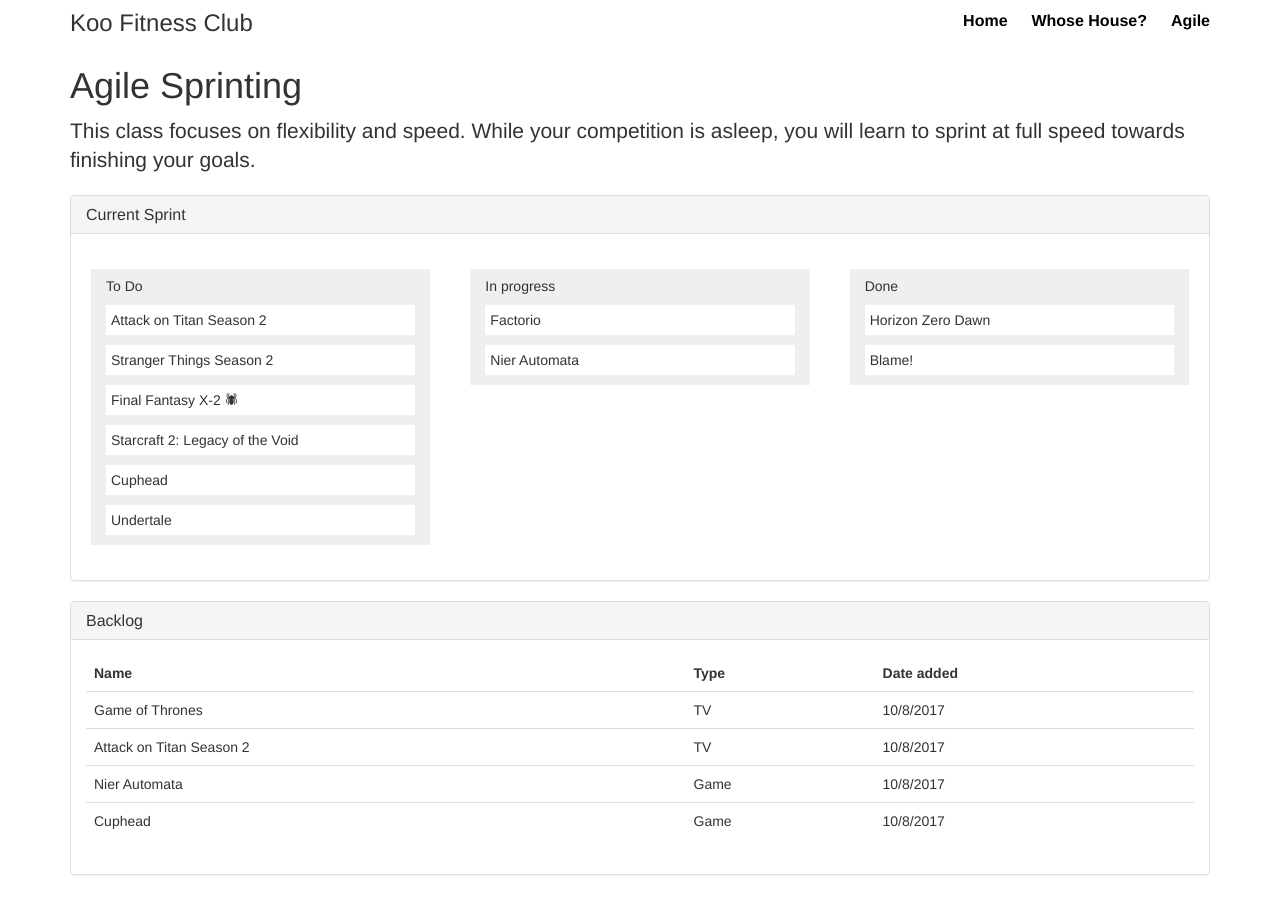
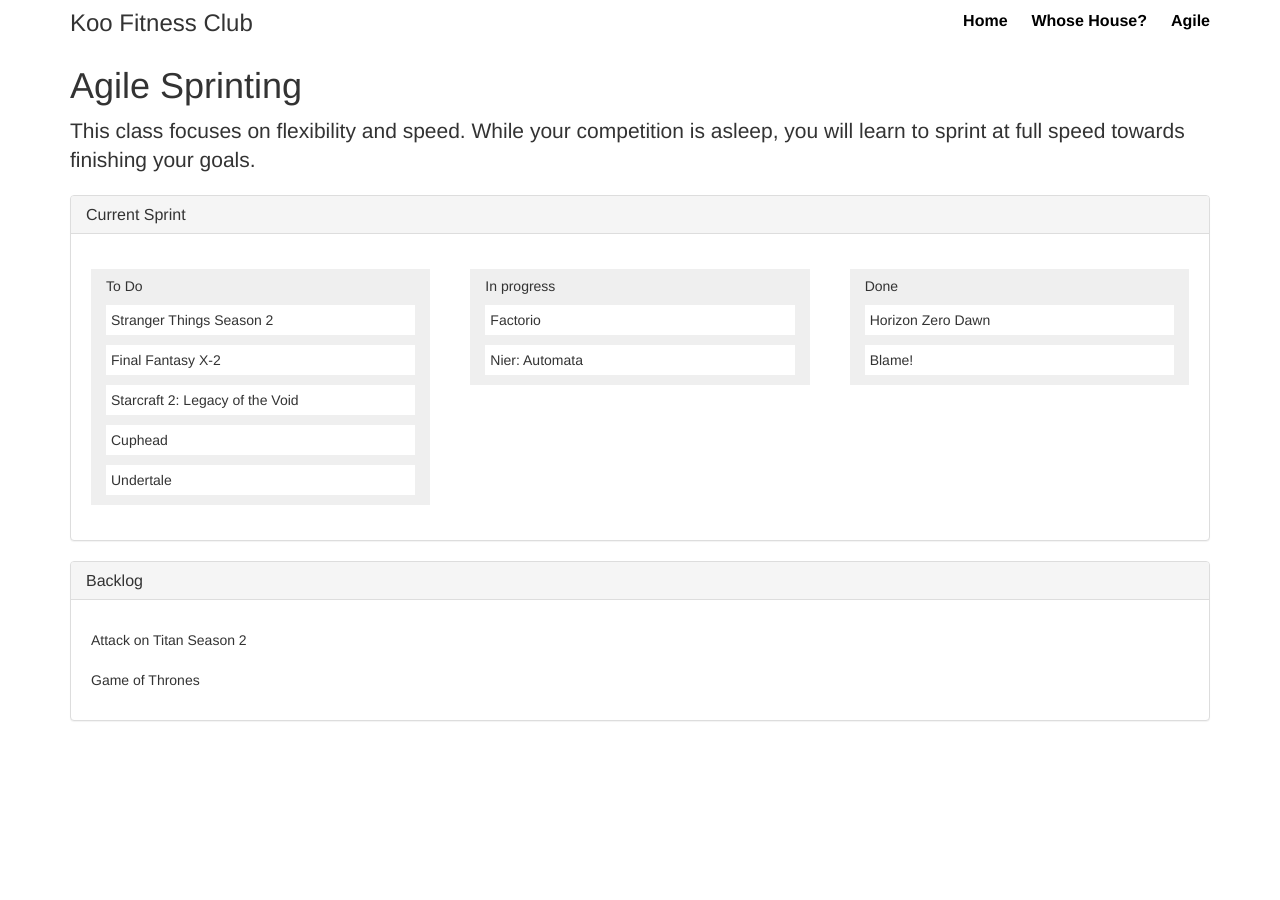
Before and after one commit to gkoo/koofitness.club, a Jekyll site: the page agile.html, which Jekyll copies as it is, in a window 1280 px wide. Built offline with Jekyll 4.4.1, drawn with Linux system fonts in a browser that asks for light colours; nearby versions of some CDN libraries; library files that are not in the unit come from our copies.

Commit message:
automate agile

```diff
--- a/agile.html
+++ b/agile.html
@@ -52,44 +52,17 @@
             </div>
             <div class="panel-body">
               <div class="row sprint">
-                <div class="sprint-col col-sm-4">
+                <div id="todo" class="sprint-col col-sm-4">
                   <h5>To Do</h5>
-                  <div class="sprint-task">
-                    Attack on Titan Season 2
-                  </div>
-                  <div class="sprint-task">
-                    Stranger Things Season 2
-                  </div>
-                  <div class="sprint-task yuriko-task">
-                    Final Fantasy X-2
-                  </div>
-                  <div class="sprint-task">
-                    Starcraft 2: Legacy of the Void
-                  </div>
-                  <div class="sprint-task">
-                    Cuphead
-                  </div>
-                  <div class="sprint-task">
-                    Undertale
-                  </div>
+                  <div class="tasks"></div>
                 </div>
-                <div class="sprint-col col-sm-4">
+                <div id="in-progress" class="sprint-col col-sm-4">
                   <h5>In progress</h5>
-                  <div class="sprint-task">
-                    Factorio
-                  </div>
-                  <div class="sprint-task">
-                    Nier Automata
-                  </div>
+                  <div class="tasks"></div>
                 </div>
-                <div class="sprint-col col-sm-4">
+                <div id="completed" class="sprint-col col-sm-4">
                   <h5>Done</h5>
-                  <div class="sprint-task">
-                    Horizon Zero Dawn
-                  </div>
-                  <div class="sprint-task">
-                    Blame!
-                  </div>
+                  <div class="tasks"></div>
                 </div>
               </div>
             </div>
@@ -100,37 +73,9 @@
               <h1 class="panel-title">Backlog</h1>
             </div>
             <div class="panel-body">
-              <table class="table">
-                <thead>
-                  <tr>
-                    <td>Name</td>
-                    <td>Type</td>
-                    <td>Date added</td>
-                  </tr>
-                </thead>
-                <tbody>
-                  <tr>
-                    <td>Game of Thrones</td>
-                    <td>TV</td>
-                    <td>10/8/2017</td>
-                  </tr>
-                  <tr>
-                    <td>Attack on Titan Season 2</td>
-                    <td>TV</td>
-                    <td>10/8/2017</td>
-                  </tr>
-                  <tr>
-                    <td>Nier Automata</td>
-                    <td>Game</td>
-                    <td>10/8/2017</td>
-                  </tr>
-                  <tr>
-                    <td>Cuphead</td>
-                    <td>Game</td>
-                    <td>10/8/2017</td>
-                  </tr>
-                </tbody>
-              </table>
+              <div id="backlog">
+                <div class="tasks"></div>
+              </div>
             </div>
           </div>
 
--- /dev/null
+++ b/js/agile.js
@@ -0,0 +1,69 @@
+var TODO = 0;
+var IN_PROGRESS = 1;
+var COMPLETED = 2;
+
+var tasks = [
+  {
+    name: 'Attack on Titan Season 2',
+  },
+  {
+    name: 'Stranger Things Season 2',
+    status: TODO,
+  },
+  {
+    name: 'Final Fantasy X-2',
+    status: TODO,
+  },
+  {
+    name: 'Starcraft 2: Legacy of the Void',
+    status: TODO,
+  },
+  {
+    name: 'Cuphead',
+    status: TODO,
+  },
+  {
+    name: 'Undertale',
+    status: TODO,
+  },
+  {
+    name: 'Factorio',
+    status: IN_PROGRESS,
+  },
+  {
+    name: 'Nier: Automata',
+    status: IN_PROGRESS,
+  },
+  {
+    name: 'Horizon Zero Dawn',
+    status: COMPLETED,
+  },
+  {
+    name: 'Blame!',
+    status: COMPLETED,
+  },
+  {
+    name: 'Game of Thrones',
+  },
+];
+
+tasks.forEach(function(task) {
+  var containerId;
+  console.log(task);
+  switch (task.status) {
+    case TODO:
+      containerId = 'todo';
+      break;
+    case IN_PROGRESS:
+      containerId = 'in-progress';
+      break;
+    case COMPLETED:
+      containerId = 'completed';
+      break;
+    default:
+      containerId = 'backlog';
+  }
+
+  var newTaskElem = $('<div class="sprint-task">').text(task.name);
+  $('#' + containerId + ' .tasks').append(newTaskElem);
+});
```
Also changed, not shown: other parts of agile.html (+2 -9 lines).
